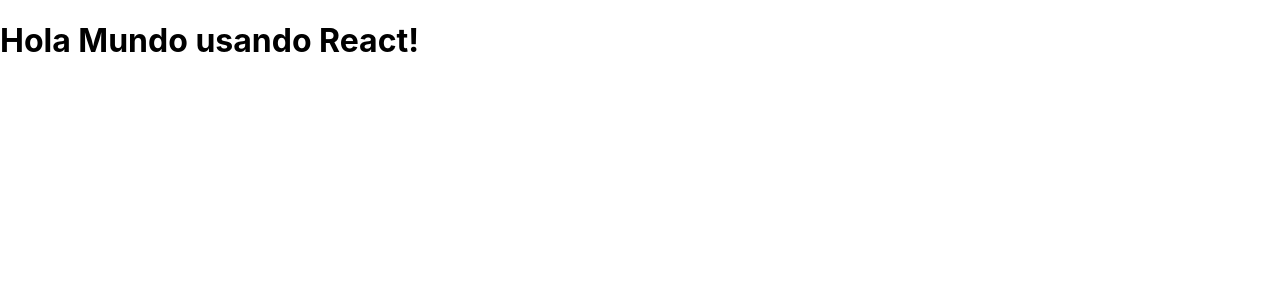
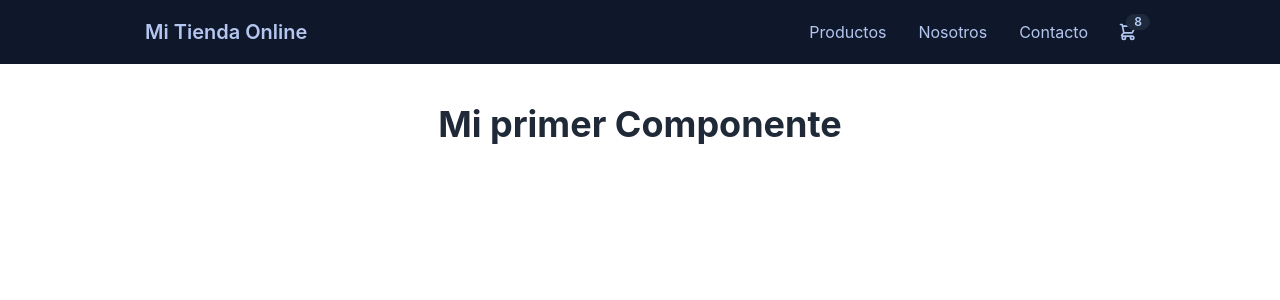
Before and after one commit to aleeacosta/cursoReactAlejandroAcosta, a React (Create React App) app: page / in a window 1280 px wide. Shown: the top 300 px of the page. Built offline with nearby package versions, Linux system fonts and the light colour scheme.

Commit message:
Entrega 2 - Menú e-commerce

```diff
--- a/package.json
+++ b/package.json
@@ -6,6 +6,7 @@
     "@testing-library/jest-dom": "^5.16.4",
     "@testing-library/react": "^12.1.4",
     "@testing-library/user-event": "^13.5.0",
+    "daisyui": "^2.14.0",
     "react": "^18.0.0",
     "react-dom": "^18.0.0",
     "react-scripts": "5.0.0",
@@ -34,5 +35,10 @@
       "last 1 firefox version",
       "last 1 safari version"
     ]
+  },
+  "devDependencies": {
+    "autoprefixer": "^10.4.4",
+    "postcss": "^8.4.12",
+    "tailwindcss": "^3.0.24"
   }
 }
--- /dev/null
+++ b/postcss.config.js
@@ -0,0 +1,6 @@
+module.exports = {
+  plugins: {
+    tailwindcss: {},
+    autoprefixer: {},
+  },
+}
--- a/src/App.js
+++ b/src/App.js
@@ -1,10 +1,16 @@
 import logo from './logo.svg';
 import './App.css';
+import NavBar from './components/NavBar';
+import CartWidget from './components/CartWidget';
+import ItemListContainer from './components/ItemListContainer';
 
 function App() {
   return (
     <>
-      <h1>Hola Mundo usando React!</h1>
+      <NavBar>
+        <CartWidget></CartWidget>
+      </NavBar>
+      <ItemListContainer greeting="Mi primer Componente"></ItemListContainer>
     </>
   );
 }
--- /dev/null
+++ b/src/components/CartWidget.jsx
@@ -0,0 +1,27 @@
+import React from 'react'
+
+const CartWidget = () => {
+  return (
+    <>
+        <div className="dropdown dropdown-end">
+            <label tabindex="0" className="btn btn-ghost btn-circle">
+                <div className="indicator">
+                    <svg xmlns="http://www.w3.org/2000/svg" className="h-5 w-5" fill="none" viewBox="0 0 24 24" stroke="currentColor"><path stroke-linecap="round" stroke-linejoin="round" stroke-width="2" d="M3 3h2l.4 2M7 13h10l4-8H5.4M7 13L5.4 5M7 13l-2.293 2.293c-.63.63-.184 1.707.707 1.707H17m0 0a2 2 0 100 4 2 2 0 000-4zm-8 2a2 2 0 11-4 0 2 2 0 014 0z" /></svg>
+                    <span className="badge badge-sm indicator-item">8</span>
+                </div>
+            </label>
+            <div tabindex="0" className="mt-3 card card-compact dropdown-content w-52 bg-base-100 shadow">
+                <div className="card-body">
+                    <span className="font-bold text-lg">8 Items</span>
+                    <span className="text-info">Subtotal: $999</span>
+                    <div className="card-actions">
+                        <button className="btn btn-primary btn-block">View cart</button>
+                    </div>
+                </div>
+            </div>
+        </div>
+    </>
+  )
+}
+
+export default CartWidget
--- /dev/null
+++ b/src/components/ItemListContainer.jsx
@@ -0,0 +1,9 @@
+import React from 'react'
+
+const ItemListContainer = ({greeting}) => {
+  return (
+    <h1 className="text-center text-4xl font-bold pt-10">{greeting}</h1>
+  )
+}
+
+export default ItemListContainer
--- /dev/null
+++ b/src/components/NavBar.jsx
@@ -0,0 +1,23 @@
+import React from 'react'
+
+const NavBar = (props) => {
+  return (
+    <>
+        <div className="navbar bg-base-100 px-32" data-theme="night">
+            <div className="flex-1">
+                <a className="btn btn-ghost normal-case text-xl">Mi Tienda Online</a>
+            </div>
+            <div className="flex-none">
+                <ul class="menu menu-horizontal p-0">
+                    <li><a>Productos</a></li>
+                    <li><a>Nosotros</a></li>
+                    <li><a>Contacto</a></li>
+                </ul>
+            </div>
+            {props.children}
+        </div>
+    </>
+  )
+}
+
+export default NavBar
--- a/src/index.css
+++ b/src/index.css
@@ -1,3 +1,7 @@
+@tailwind base;
+@tailwind components;
+@tailwind utilities;
+
 body {
   margin: 0;
   font-family: -apple-system, BlinkMacSystemFont, 'Segoe UI', 'Roboto', 'Oxygen',
--- /dev/null
+++ b/tailwind.config.js
@@ -0,0 +1,9 @@
+module.exports = {
+  content: [
+    "./src/**/*.{js,jsx,ts,tsx}",
+  ],
+  theme: {
+    extend: {},
+  },
+  plugins: [require("daisyui")],
+}
```
Also changed, not shown: 1 other file (tests, documents, lock files or other folders).
